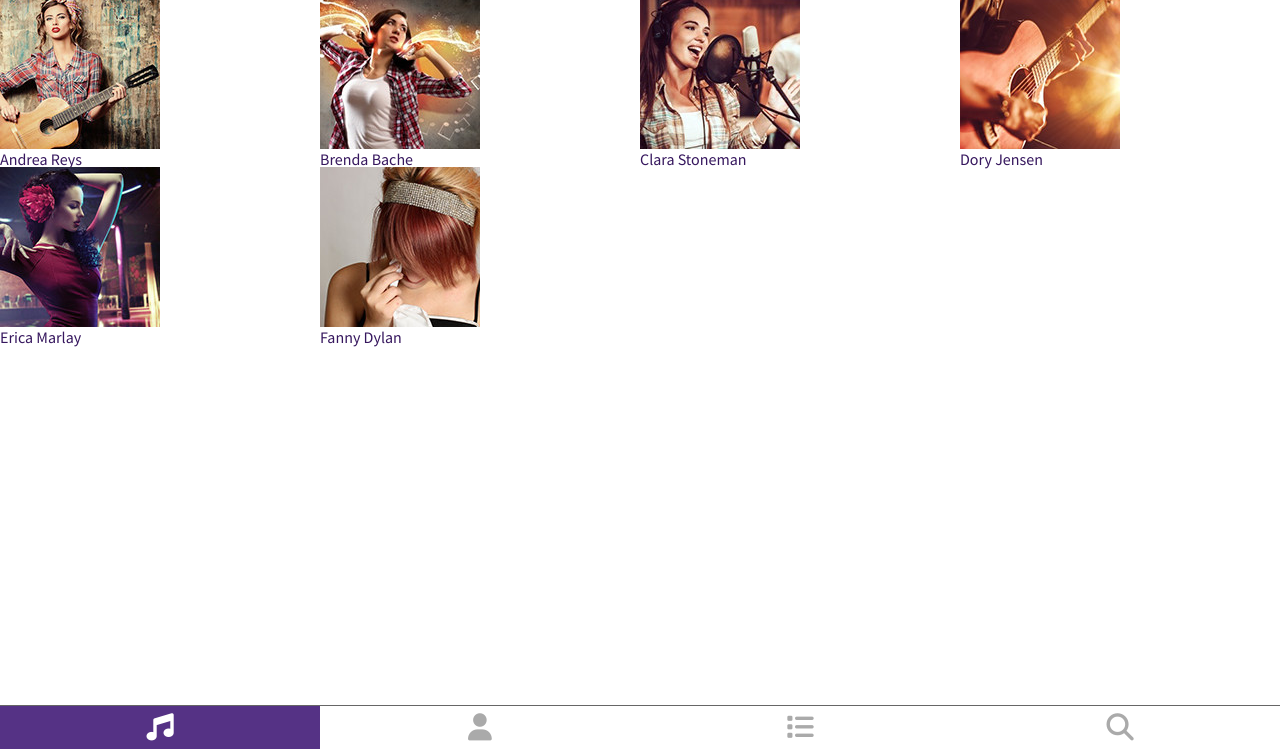
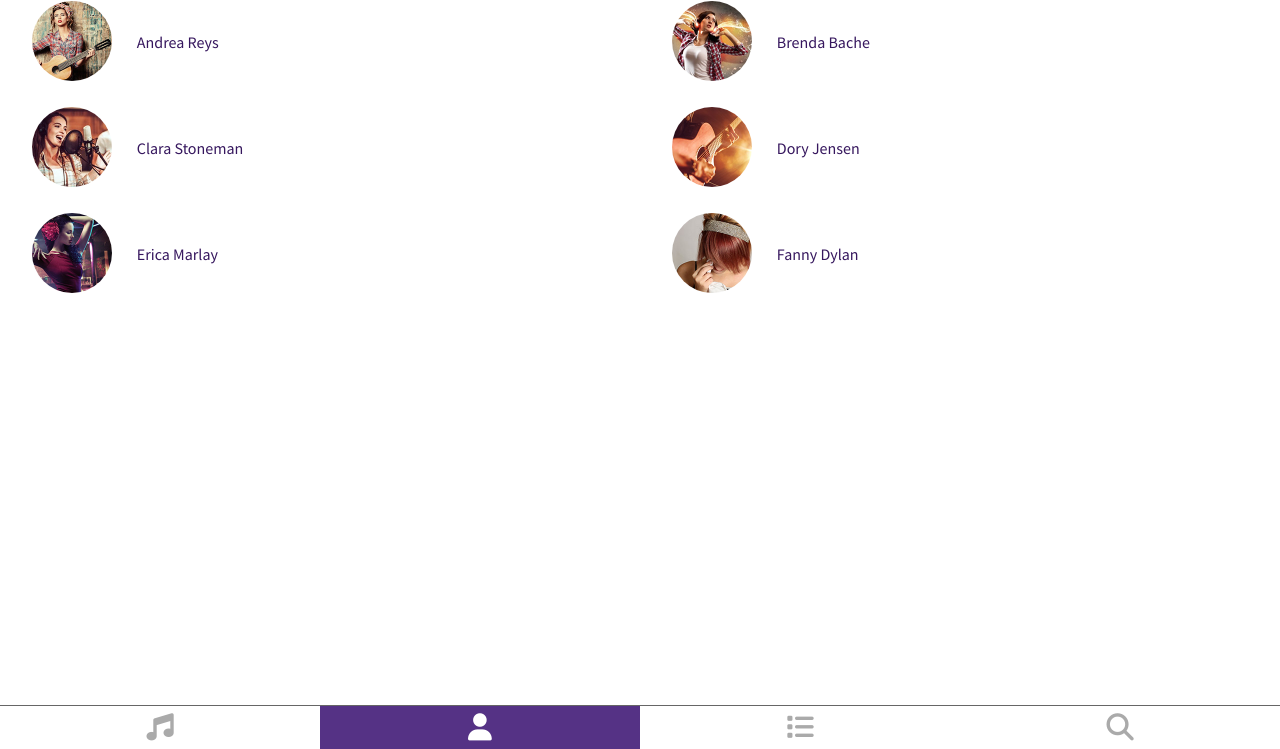
Before and after one commit to KevinGodinho/Music-Player, a plain HTML site: page start/artist.html in a window 1280 px wide. Shown: the part 51-800 px from the top of the page. Drawn offline with Linux system fonts and the light colour scheme.

Commit message:
Player Page
Finished styling album and artist pages for the most part and am working on the plater page now.

```diff
--- a/start/artist.html
+++ b/start/artist.html
@@ -20,7 +20,7 @@
 
 <!-- PAGE HEADER GOES HERE -->
     <header>
-     <h1>Album</h1>
+     <h1>Artist</h1>
     </header>
 
 
@@ -60,10 +60,10 @@
 
 <!-- PAGE NAVIGATION GOES HERE -->
     <nav>
-    <div class="active"><a href="index.html"><span class="fa fa-music"></span></a></div>
-    <div><a href="artist.html"><span class="fa fa-user"></span></a></div>
-    <div><a href="song.html"><span class="fa fa-list"></span></a></div>
-    <div><a href="search.html"><span class="fa fa-search"></span></a></div>
+        <div><a href="index.html"><span class="fa fa-music"></span></a></div>
+        <div class="active"><a href="artist.html"><span class="fa fa-user"></span></a></div>
+        <div><a href="song.html"><span class="fa fa-list"></span></a></div>
+        <div><a href="search.html"><span class="fa fa-search"></span></a></div>
     </nav>
 
 </div> <!-- end wrapper -->
--- a/start/styles.css
+++ b/start/styles.css
@@ -186,6 +186,10 @@ nav div.active a {
 }
 
 /* MAIN ALBUM */
+main {
+    padding-bottom: 2.75rem;
+}
+
 main.album {
     display: grid;
     grid-template-columns: 1fr 1fr;
@@ -208,11 +212,25 @@ main.album figure figcaption {
 /* MAIN ARTIST */
 main.artist {
     display: grid;
-    grid-template-columns: 1fr 1fr;
+    grid-template-columns: 1fr;
+    grid-template-rows: auto;
 }
 
 main.artist section {
+    display: grid;
+    grid-template-columns: 80px auto;
+    margin: .75rem 5%;
+}
 
+main.artist div img {
+    width: 100%;
+    clip-path: circle(40px at center);
+    --webkit-clip-path: circle(40px at center);
+}
+
+main.artist div:nth-child(2) {
+    align-self: center;
+    padding-left: 5%;
 }
 
 
@@ -225,16 +243,14 @@ main.artist section {
 
     /* MAIN */
     main.album {
-        display: grid;
-        grid-template-columns: 1fr 1fr 1fr 1fr;
+        grid-template-columns: 1fr 1fr;
     }
 
 
 
     /* MAIN ARTIST */
     main.artist {
-        display: grid;
-        grid-template-columns: 1fr 1fr 1fr 1fr;
+        grid-template-columns: 1fr 1fr;
     }
 
 } // end media query
```
Also changed, not shown: start/index.html (+4 -4 lines), start/player.html (added, +43 -0 lines), start/images/howl650.jpg (added), start/images/howl750.jpg (added), start/images/howl850.jpg (added), start/images/howl950.jpg (added).
